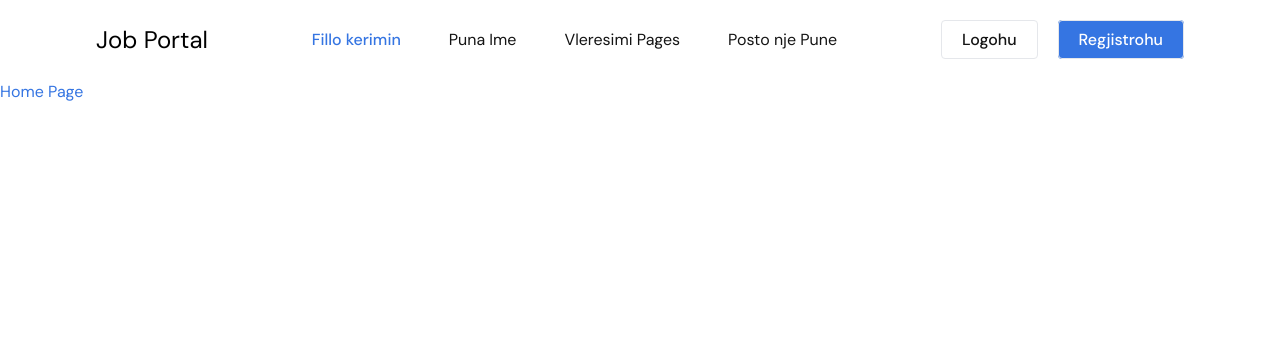
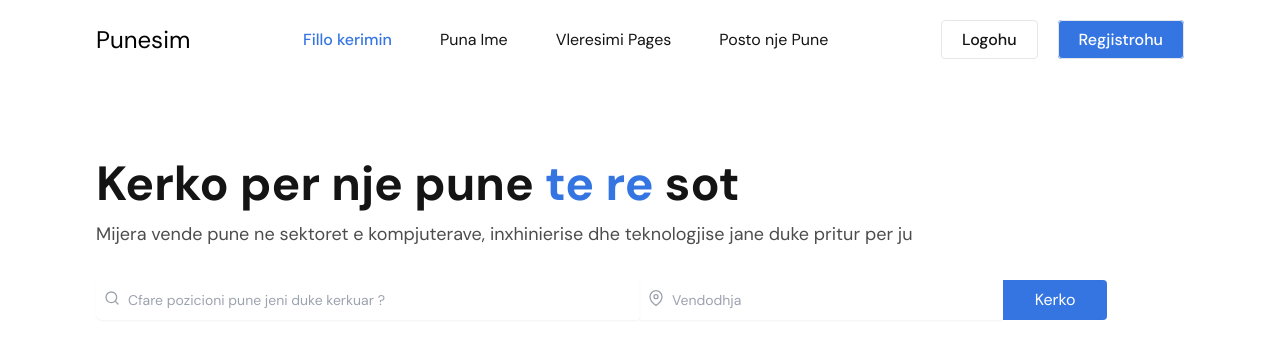
Before and after one commit to genciiv/portal_job, a React (Vite) app: page / in a window 1280 px wide. Shown: the top 358 px of the page. Built offline with nearby package versions, Linux system fonts and the light colour scheme.

Commit message:
create homepage

```diff
--- a/src/Pages/Home.jsx
+++ b/src/Pages/Home.jsx
@@ -1,9 +1,15 @@
-import React from 'react'
+import React, { useState } from 'react'
+import Banner from '../components/Banner'
 
 const Home = () => {
+  const [query,setQuery] = useState("");
+    const handleInputChange = (event) => {
+        setQuery(event.target.value)
+    }
+    console.log(query)
   return (
-    <div className='text-blue'>
-      Home Page
+    <div>
+      <Banner query={query} handleInputChange={handleInputChange}/>
     </div>
   )
 }
--- /dev/null
+++ b/src/components/Banner.jsx
@@ -0,0 +1,49 @@
+import React, { useState } from "react";
+import {FiSearch, FiMapPin} from "react-icons/fi"
+
+const Banner = ({query,handleInputChange}) => {
+
+  return (
+    <div className="max-w-screen-2xl container mx-auto xl:px-24 px-4 md:py-20 py-14">
+      <h1 className="text-5xl font-bold text-primary mb-3">
+        Kerko per nje pune <span className="text-blue">te re</span> sot
+      </h1>
+      <p className="text-lg text-black/70 mb-8">
+        Mijera vende pune ne sektoret e kompjuterave, inxhinierise dhe
+        teknologjise jane duke pritur per ju
+      </p>
+
+      <form>
+        <div className="flex justify-start md:flex-row flex-col md:gap-0 gap-4">
+          <div className="flex md:rounded-s-md rounded shadow-sm right-1 ring-inset  focus-within:ring-2 focus-within:ring-inset focus-within:ring-indigo-600 md:w-1/2 w-full">
+            <input
+              type="text"
+              name="title"
+              id="title"
+              placeholder="Cfare pozicioni pune jeni duke kerkuar ?"
+              className="block flex-1 border-0 bg-transparent py-1.5 pl-8 text-gray-900 placeholder:text-gray-400 focus:right-0 sm:text-sm sm:leading-6"
+              onChange={handleInputChange}
+              value={query}
+            />
+            <FiSearch className="absolute mt-2.5 ml-2 text-gray-400"/>
+          </div>
+
+          <div className="flex md:rounded-s-none rounded shadow-sm right-1 ring-inset  focus-within:ring-2 focus-within:ring-inset focus-within:ring-indigo-600 md:w-1/3 w-full">
+            <input
+              type="text"
+              name="title"
+              id="title"
+              placeholder="Vendodhja"
+              className="block flex-1 border-0 bg-transparent py-1.5 pl-8 text-gray-900 placeholder:text-gray-400 focus:right-0 sm:text-sm sm:leading-6"
+              value={""}
+            />
+            <FiMapPin className="absolute mt-2.5 ml-2 text-gray-400"/>
+          </div>
+          <button type="submit" className="bg-blue py-2 px-8 text-white md:rounded-s-none rounded">Kerko</button>
+        </div>
+      </form>
+    </div>
+  );
+};
+
+export default Banner;
--- a/src/components/Navbar.jsx
+++ b/src/components/Navbar.jsx
@@ -19,7 +19,7 @@ const Navbar = () => {
     <header className="max-w-screen-2xl container mx-auto xl:px-24 px-4">
       <nav className="flex justify-between items-center py-6">
         <a href="/" className="flex items-center gap-2 text-2xl text-black">
-          <span>Job Portal</span>
+          <span>Punesim</span>
         </a>
 
         {/* nav items per desktop */}
```
Also changed, not shown: .eslintrc.cjs.
